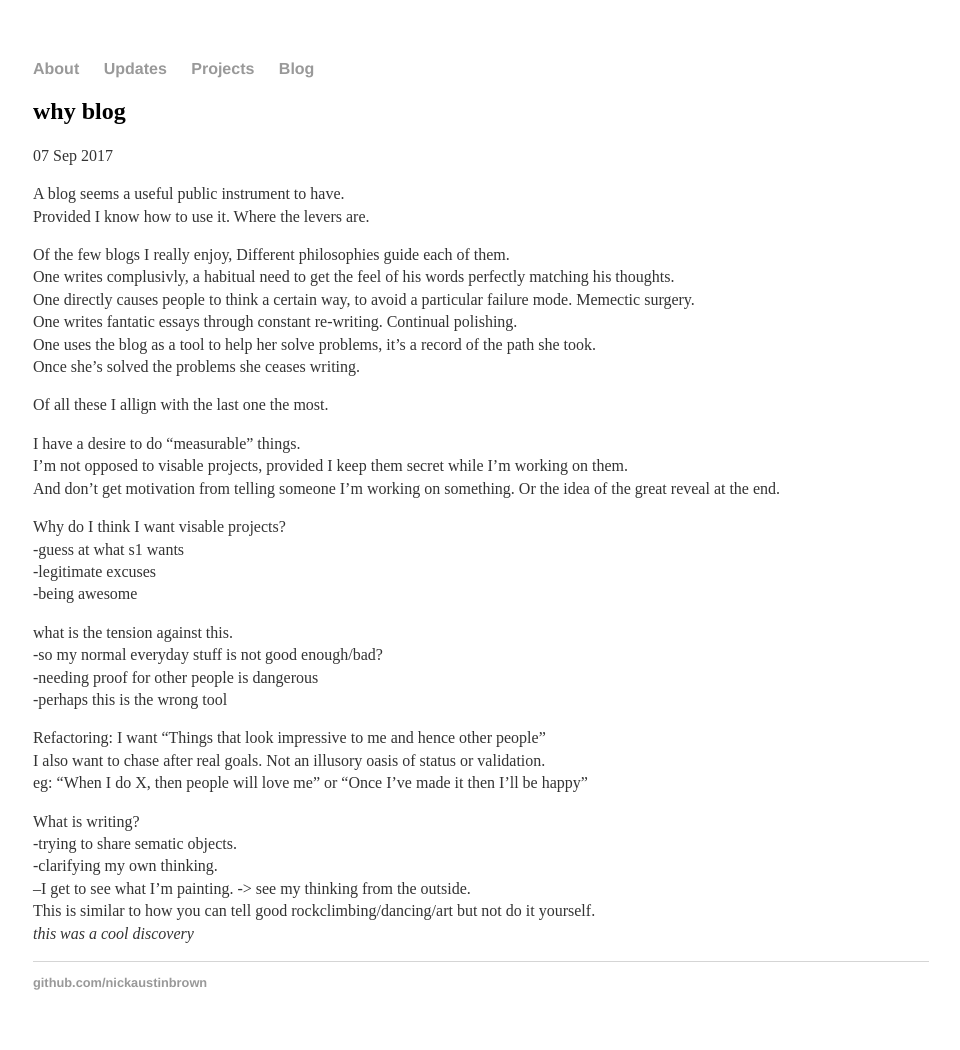
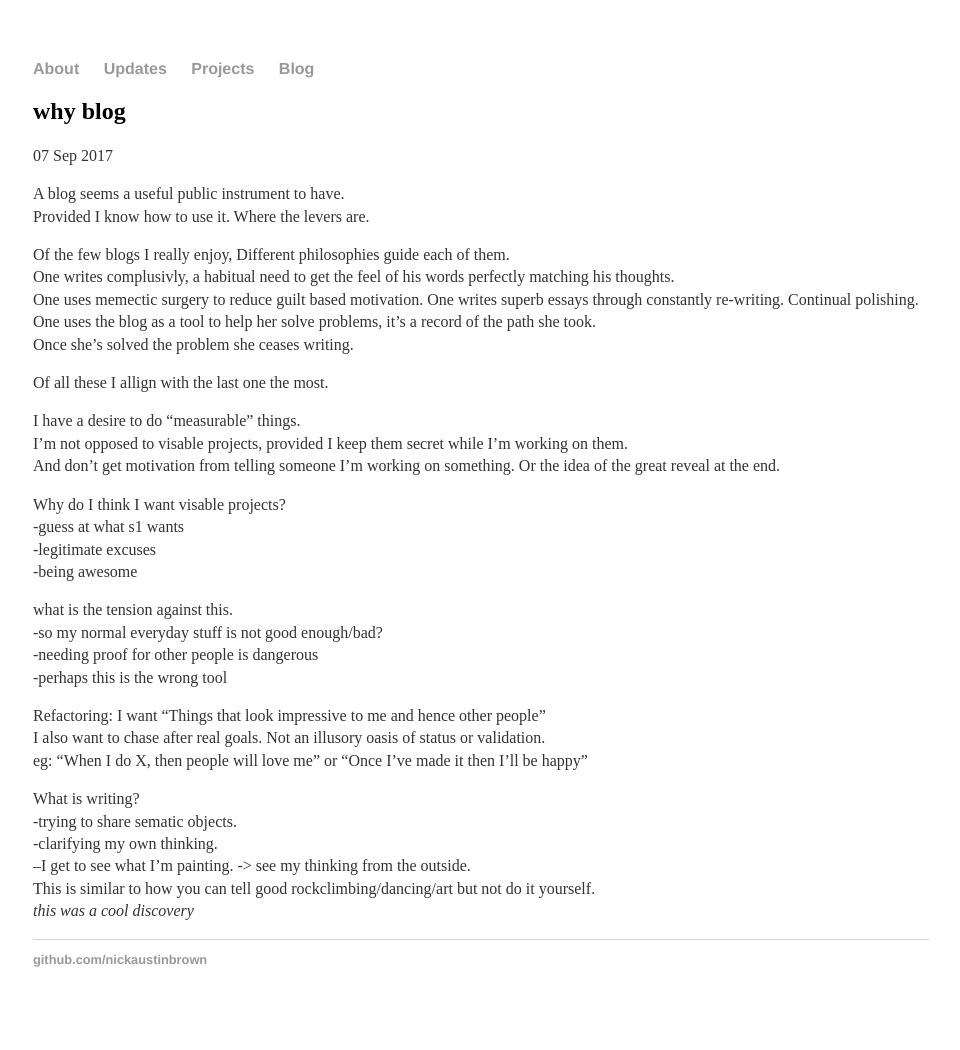
Before and after one commit to slavachalnev/nickaustinbrown.github.io, a Jekyll site: the page built from _posts/2017-9-7-why-blog.md, in a window 1280 px wide. Shown: the whole page, without its empty margins (159-1119 px from the left). Built offline with Jekyll 4.4.1, drawn with Linux system fonts in a browser that asks for light colours; after the commit the page ends 1027 px from its top, so only the background shows below that.

Commit message:
Update 2017-9-7-why-blog.md

```diff
--- a/_posts/2017-9-7-why-blog.md
+++ b/_posts/2017-9-7-why-blog.md
@@ -9,10 +9,10 @@ Provided I know how to use it. Where the levers are.
 
 Of the few blogs I really enjoy, Different philosophies guide each of them.
 One writes complusivly, a habitual need to get the feel of his words perfectly matching his thoughts.
-One directly causes people to think a certain way, to avoid a particular failure mode. Memectic surgery.
-One writes fantatic essays through constant re-writing. Continual polishing.
+One uses memectic surgery to reduce guilt based motivation.
+One writes superb essays through constantly re-writing. Continual polishing.
 One uses the blog as a tool to help her solve problems, it's a record of the path she took.
-Once she's solved the problems she ceases writing.
+Once she's solved the problem she ceases writing.
 
 Of all these I allign with the last one the most.
 
```
